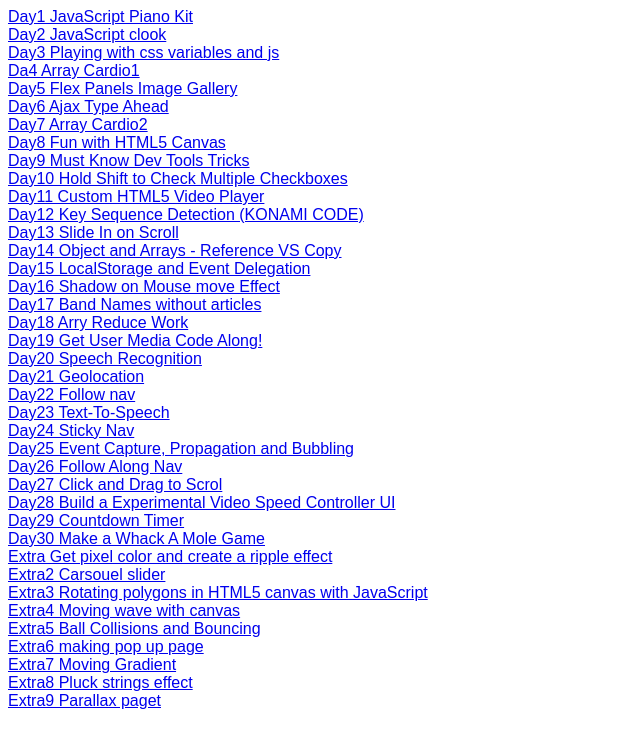
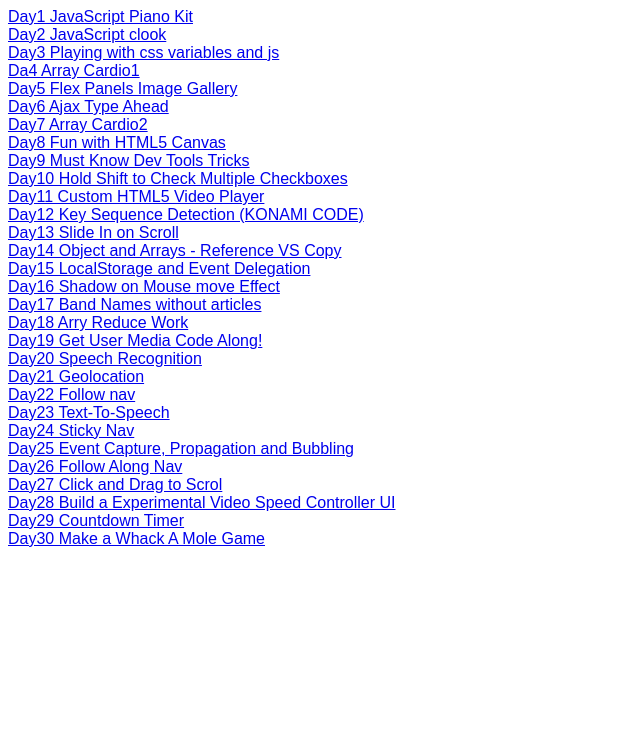
Before and after one commit to leaftha/javascript30, a plain HTML site: page index.html in a window 1280 px wide. Shown: the whole page, without its empty margins (0-640 px from the left). Drawn offline with Linux system fonts and the light colour scheme.

Commit message:
delete extra page

```diff
--- a/index.html
+++ b/index.html
@@ -159,51 +159,6 @@
           <span>Day30 Make a Whack A Mole Game</span>
         </a>
       </div>
-      <div class="list">
-        <a href="extrapage/index.html">
-          <span>Extra Get pixel color and create a ripple effect </span>
-        </a>
-      </div>
-      <div class="list">
-        <a href="extrapage2/index.html">
-          <span>Extra2 Carsouel slider</span>
-        </a>
-      </div>
-      <div class="list">
-        <a href="extrapage3/index.html">
-          <span>Extra3 Rotating polygons in HTML5 canvas with JavaScript</span>
-        </a>
-      </div>
-      <div class="list">
-        <a href="extrapage4/index.html">
-          <span>Extra4 Moving wave with canvas</span>
-        </a>
-      </div>
-      <div class="list">
-        <a href="extrapage5/index.html">
-          <span>Extra5 Ball Collisions and Bouncing </span>
-        </a>
-      </div>
-      <div class="list">
-        <a href="extrapage6/index.html">
-          <span>Extra6 making pop up page</span>
-        </a>
-      </div>
-      <div class="list">
-        <a href="extrapage7/index.html">
-          <span>Extra7 Moving Gradient</span>
-        </a>
-      </div>
-      <div class="list">
-        <a href="extrapage8/index.html">
-          <span>Extra8 Pluck strings effect</span>
-        </a>
-      </div>
-      <div class="list">
-        <a href="extrapage9/index.html">
-          <span>Extra9 Parallax paget</span>
-        </a>
-      </div>
     </div>
     <script src="index.js"></script>
   </body>
```
